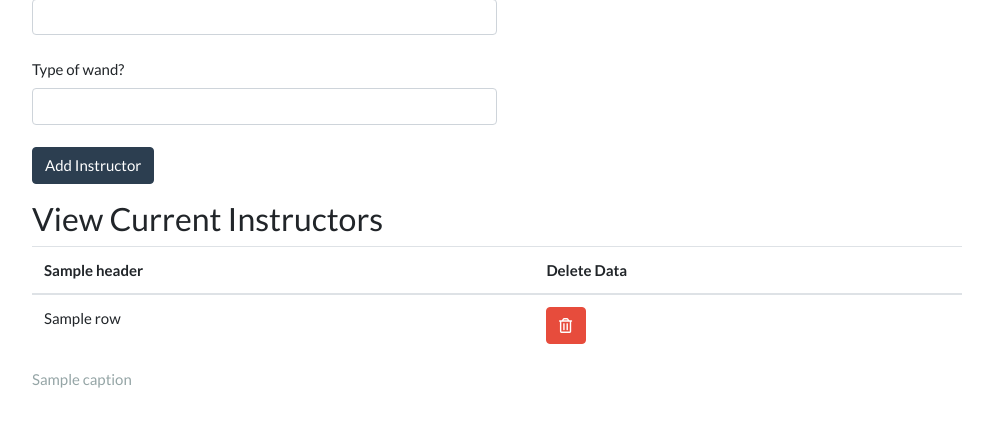
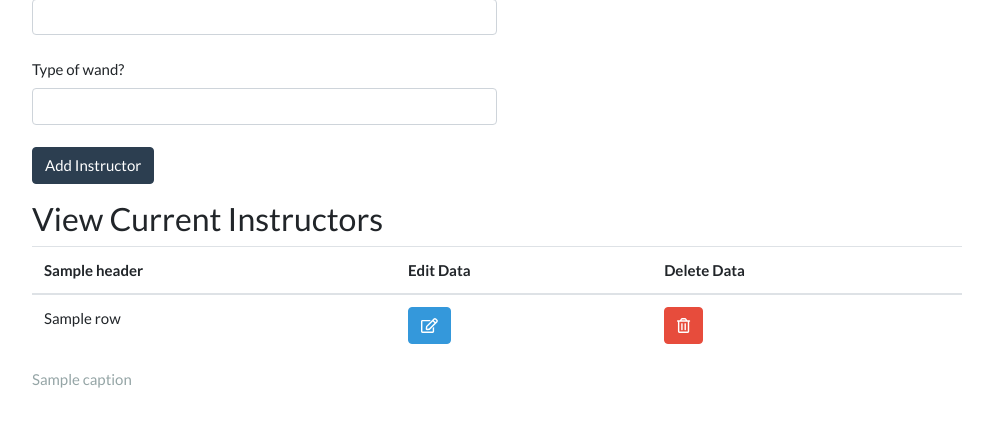
Before and after one commit to lagunasmel/Hogwarts-Registrar, a Flask app: template templates/instructors.html in a window 1280 px wide. Shown: the part 333-760 px from the top of the page, without its empty margins (143-1136 px from the left). Run offline with Flask 2, Linux system fonts and the light colour scheme; the template is opened without the code that fills it: most values are stand-ins (such as "Sample title", 1, 10 or a date in 2020); some libraries are stand-ins or nearby versions.

Commit message:
added modal and pre-filled forms for instructors

```diff
--- a/templates/instructors.html
+++ b/templates/instructors.html
@@ -63,8 +63,42 @@
                 'patronus': $('#newPatronus').val(),
                 'wandType': $('#newWandType').val(),
             };
+            addInstructor(data);
+            });
 
-            addInstructor(data);
+
+        $('.edit-button').each((i, obj) => {
+            obj.addEventListener("click", (e) => {
+                let rowInfo = [] // global variable to keep track of current row info
+                console.log('edit button clicked for instructor' + obj.dataset.rowid)
+                // grab the current table row data to fill the modal with
+                let $row = $('#' + 'instructor' + obj.dataset.rowid);
+                // Grab the table data
+                let $tds = $row.find("td");
+                $.each($tds, function () {
+                    rowInfo.push($(this).text());
+                });
+                rowInfo.splice(-2) // remove the text from edit and delete buttons
+                rowInfo.push(obj.dataset.rowid) // add row id to end of array
+                console.log(rowInfo)
+
+                // Grab the current values in the row's td
+                let instructorNameInput = document.querySelector('#editInstructorNameInput')
+                let houseNameInput = document.querySelector('#editInstructorHouseNameInput')
+                let patronusInput = document.querySelector('#editPatronusInput')
+                let wandTypeInput = document.querySelector('#editWandTypeInput')
+
+                // Assign these values to the modal
+                instructorNameInput.value = rowInfo[0]
+                houseNameInput.value = rowInfo[1]
+                patronusInput.value = rowInfo[2]
+                wandTypeInput.value = rowInfo[3]
+
+
+                // Assign the houseID value to a hidden input field for later use
+                {#let houseIDInput = document.querySelector('#editHouseID')#}
+                {#houseIDInput.value = rowInfo[5]#}
+            });
         });
     </script>
 
--- a/templates/macros.html
+++ b/templates/macros.html
@@ -21,7 +21,7 @@
                 <th scope="col">{{ header }}</th>
             {% endfor %}
 
-            {% if sqlEntityName == "Houses" %}
+            {% if sqlEntityName == "Houses" or sqlEntityName == "Instructors" %}
                 <th>Edit Data</th>
             {% endif %}
             {% if sqlEntityName != "Houses" %}
@@ -32,9 +32,11 @@
 
         {% for row in rows %}
             <tr data-rowId="{{ row[id_col_name] }}"
-                    {% if sqlEntityName == "Houses" %}
+               {% if sqlEntityName == "Houses" %}
                 id="house{{ row[id_col_name] }}"
-                    {% endif %}
+                {% elif sqlEntityName == "Instructors" %}
+                id="instructor{{ row[id_col_name] }}"
+                {% endif %}
             >
                 {% for col_name in columns %}
                     <td>{{ row[col_name] }}</td>
@@ -47,6 +49,18 @@
                         <i class="far fa-edit"></i>
                     </button>
                 </td>
+                {% elif sqlEntityName == "Instructors" %}
+                    <td>
+                    <button class="edit-button btn btn-info" data-rowid="{{ row[id_col_name] }}"
+                            data-toggle="modal" data-target="#editModal">
+                        <i class="far fa-edit"></i>
+                    </button>
+                    </td>
+                    <td>
+                        <button class="delete-button btn btn-danger" data-rowId="{{ row[id_col_name] }}">
+                            <i class="far fa-trash-alt"></i>
+                        </button>
+                    </td>
                 {% else %}
                     <td>
                         <button class="delete-button btn btn-danger" data-rowId="{{ row[id_col_name] }}">
@@ -109,6 +123,51 @@
             </div>
         </div>
 
+    {% elif sqlEntityName == "Instructors" %}
+       <!-- Edit Instructors Modal -->
+        <div class="modal fade" id="editModal" tabindex="-1" role="dialog" aria-labelledby="editModalLabel"
+             aria-hidden="true">
+            <div class="modal-dialog" role="document">
+                <div class="modal-content">
+                    <div class="modal-header">
+                        <h5 class="modal-title" id="exampleModalLabel">Edit Instructor Info</h5>
+                        <button type="button" class="close" data-dismiss="modal" aria-label="Close">
+                            <span aria-hidden="true">&times;</span>
+                        </button>
+                    </div>
+                    <div class="modal-body">
+                        <form id="editInstructorForm">
+
+                            <label for="editInstructorNameInput">Instructor Name</label><br>
+                            <input type="text" id="editInstructorNameInput" name="editInstructorName" class="form-control">
+
+                            <p><label for="editInstructorHouseNameInput">House Name (Can be left blank)</label><br>
+                                <input type="text" id="editInstructorHouseNameInput" name="editInstructorHouseName"
+                                       class="form-control"></p>
+
+                            <p><label for="editPatronusInput">Patronus</label><Br>
+                                <input type="text" id="editPatronusInput" name="editPatronus"
+                                       class="form-control"></p>
+
+                            <p><label for="editHouseColorsInput">Wand type</label><br>
+                                <input type="text" id="editWandTypeInput" name="editWandType"
+                                       class="form-control"></p>
+
+                            <p>
+                                <input type="hidden" id="editInstructor" name="editInstructorID" class="form-control"
+                                       min="0"></p>
+
+                        </form>
+                    </div>
+                    <!-- Buttons at bottom of modal -->
+                    <div class="modal-footer">
+                        <button type="button" class="btn btn-secondary" data-dismiss="modal">Close</button>
+                        <button type="button" class="btn btn-primary" id="updateSubmit">Save changes</button>
+                    </div>
+                </div>
+            </div>
+        </div>
+
     {% endif %}
 
 
```
